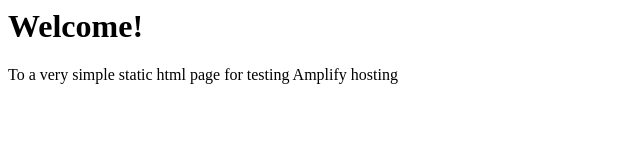
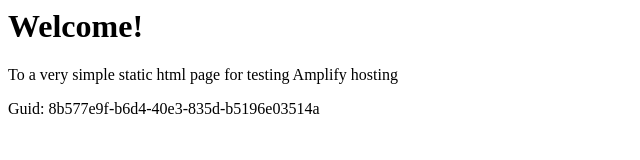
Before and after one commit to aws-aemilia-fra/Github-PR-Commit-Integration-Test-DoNotTouch-Gith-P5X5MO5I-v1-preprod-eu-central-1, a website: page src/index.html in a window 1280 px wide. Shown: the whole page, without its empty margins (0-640 px from the left). Drawn offline with Linux system fonts and the light colour scheme.

Commit message:
commit from integ tests

```diff
--- a/src/index.html
+++ b/src/index.html
@@ -1,3 +1,5 @@
+
+
 <html lang="en">
 
 <head>
@@ -10,6 +12,6 @@
 <body>
     <h1>Welcome!</h1>
     <p>To a very simple static html page for testing Amplify hosting</p>
-</body>
+    <p>Guid: 8b577e9f-b6d4-40e3-835d-b5196e03514a</p></body>
 
 </html>
```
